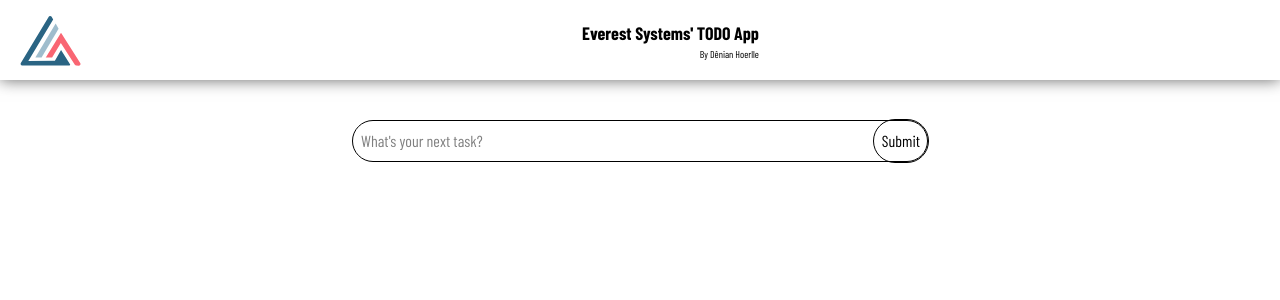
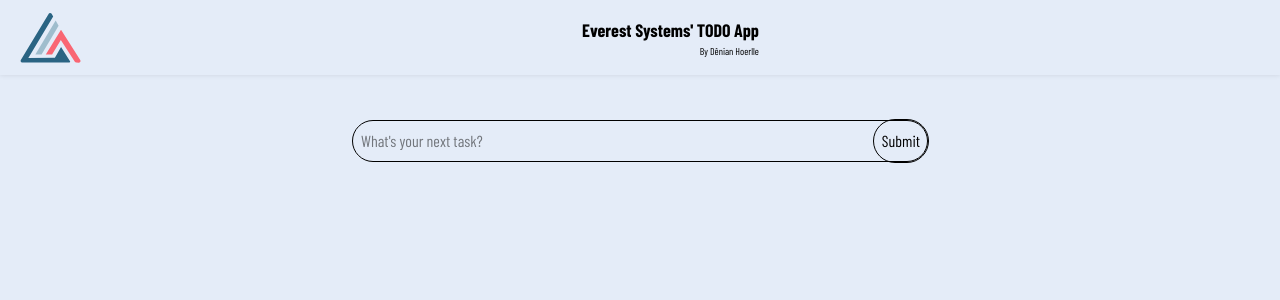
Before and after one commit to DenianHoerlle/everest-todo-app, a React (Vite) app: page / in a window 1280 px wide. Shown: the top 300 px of the page. Built offline with nearby package versions, Linux system fonts and the light colour scheme; no server answers; the HTML template or start-up script is replaced by a standard one; a web font is replaced by a local one.

Commit message:
style(core): :lipstick: added new animation variables keyframes and bg color

```diff
--- a/src/index.css
+++ b/src/index.css
@@ -5,6 +5,10 @@
 
 * {
   font-family: var(--font-barlow);
+}
+
+body {
+  background: var(--color-background);
 }
 
 @theme {
@@ -19,27 +23,32 @@
   --color-ever-red: #f96673;
   --color-ever-blue: #2a6483;
   --color-ever-grey: #9fbdcd;
+  --color-background: #e4ecf8;
+  --color-input-background: #ffffff80;
 
   /* Shadow */
-  --shadow-header: 0px 0px 15px 0px rgba(0, 0, 0, 0.6);
+  --shadow-header: 0px 0px 5px 0px rgba(0, 0, 0, 0.1);
+  --shadow-clickable: 0px 0px 5px 0px var(--color-ever-red);
 
   /* Text-size */
   --text-xxs: 10px;
+
+  /* Animations */
+  --animate-header-min: shrink var(--default-transition-duration)
+    var(--default-transition-timing-function);
+
+  --animate-header-max: increase var(--default-transition-duration)
+    var(--default-transition-timing-function);
+
+  --animate-fade-in: fade-in var(--default-transition-duration)
+    var(--default-transition-timing-function);
+
+  --animate-fade-out: fade-out var(--default-transition-duration)
+    var(--default-transition-timing-function);
 }
 
 @layer components {
-  /* Animations */
-  .header-min {
-    animation-name: shrink;
-    animation-timing-function: var(--default-transition-timing-function);
-    animation-duration: var(--default-transition-duration);
-    height: 40px;
-  }
-
-  .header-min > img {
-    transform: scale(0.5);
-  }
-
+  /* Keyframes */
   @keyframes shrink {
     0% {
       height: 80px;
@@ -48,14 +57,6 @@
       height: 40px;
     }
   }
-
-  .header-max {
-    animation-name: increase;
-    animation-timing-function: var(--default-transition-timing-function);
-    animation-duration: var(--default-transition-duration);
-    height: 80px;
-  }
-
   @keyframes increase {
     0% {
       height: 40px;
@@ -63,12 +64,6 @@
     100% {
       height: 80px;
     }
-  }
-
-  .fade-in {
-    animation-name: fade-in;
-    animation-timing-function: var(--default-transition-timing-function);
-    animation-duration: var(--default-transition-duration);
   }
 
   @keyframes fade-in {
@@ -80,15 +75,6 @@
       opacity: 1;
       height: auto;
     }
-  }
-
-  .fade-out {
-    animation-name: fade-out;
-    animation-timing-function: var(--default-transition-timing-function);
-    animation-duration: var(--default-transition-duration);
-
-    opacity: 0;
-    height: 0;
   }
 
   @keyframes fade-out {
@@ -104,4 +90,13 @@
       height: 0;
     }
   }
+
+  .hover-bg {
+    cursor: pointer;
+    transition: all var(--default-transition-duration)
+      var(--default-transition-timing-function);
+  }
+  .hover-bg:hover {
+    background-color: var(--color-ever-grey);
+  }
 }
```
